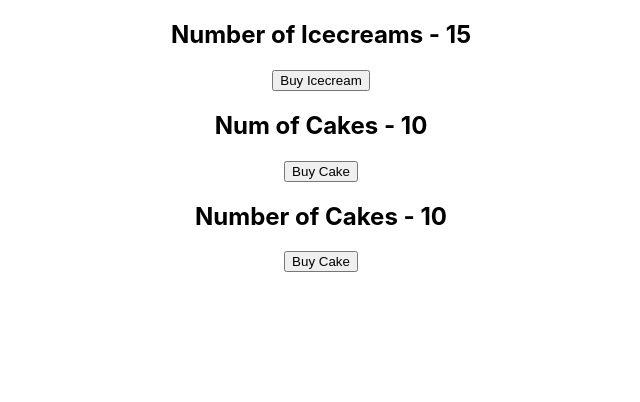
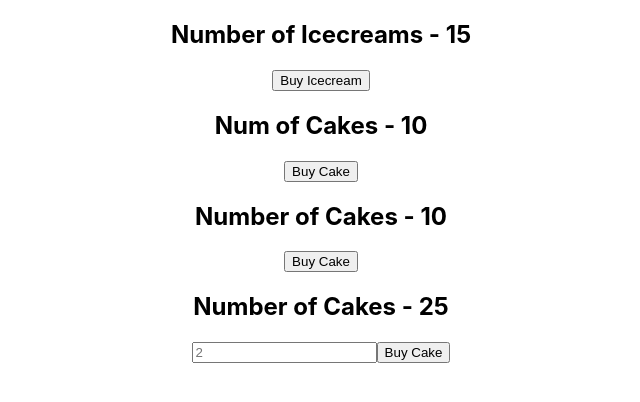
Before and after one commit to malishben360/react-redux, a React (Create React App) app: page / in a window 1280 px wide. Shown: the top 402 px of the page, without its empty margins (319-959 px from the left). Built offline with nearby package versions, Linux system fonts and the light colour scheme.

Commit message:
Feature: New cake container

```diff
--- a/src/App.js
+++ b/src/App.js
@@ -1,4 +1,5 @@
 import CakeContainer from './components/CakeContainer';
+import NewCakeContainer from './components/NewCakeContainer';
 import './App.css';
 import HookContainer from './components/HookContainer';
 import IceCreamContainer from './components/IceCreamContainer';
@@ -9,6 +10,7 @@
       <IceCreamContainer />
       <HookContainer />
       <CakeContainer />
+      <NewCakeContainer />
     </div>
   );
 }
--- /dev/null
+++ b/src/components/NewCakeContainer.js
@@ -0,0 +1,11 @@
+function NewCakeContainer() {
+    return (
+        <div>
+            <h2>Number of Cakes - 25</h2>
+            <input type="text" placeholder="2"/>
+            <button>Buy Cake</button>
+        </div>
+     );
+}
+
+export default NewCakeContainer;
```
